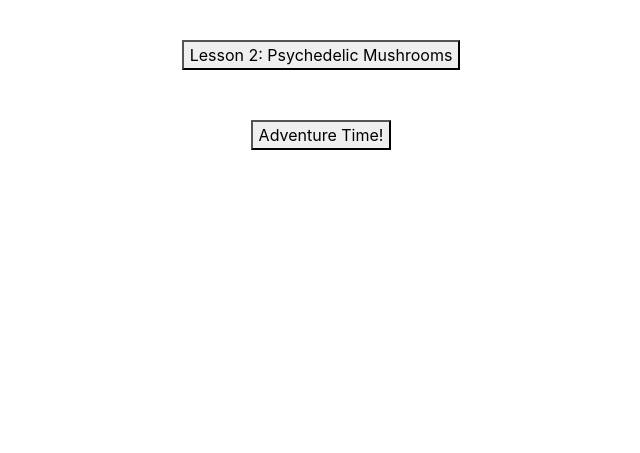
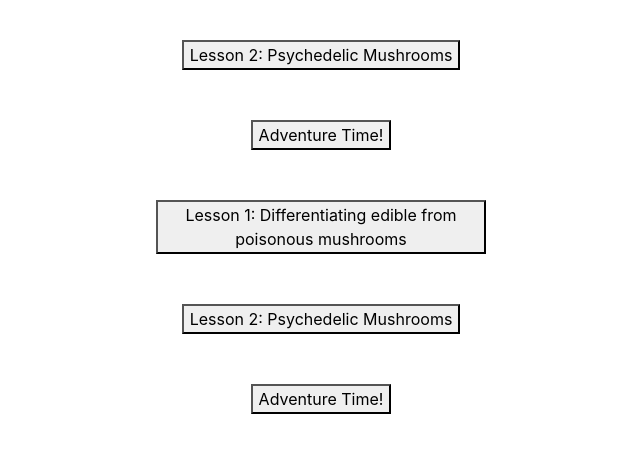
Before and after one commit to meiKuo/UI-Group-Project-, a Flask app: page / in a window 1280 px wide. Shown: the part 169-622 px from the top of the page, without its empty margins (319-959 px from the left). Run offline with Flask 2, Linux system fonts and the light colour scheme; some libraries are stand-ins or nearby versions.

Commit message:
add overview back

```diff
--- a/templates/homepage.html
+++ b/templates/homepage.html
@@ -22,7 +22,7 @@
             text-align: center;
         }
 
-        .padButtons{
+        .padButtons {
             padding: 25px;
         }
     </style>
@@ -34,8 +34,30 @@
         Mushroom Lessons
     </div>
 
+
+
     <div id='Overview'>
+        <div class='row'>
+            <div class='col-md-4'></div>
+            <div class='col-md-4 padButtons'>
+                <a class="right" href="/lesson1"><button class="button">Lesson 1: Differentiating edible from poisonous
+                        mushrooms</button></a>
+            </div>
+        </div>
 
+        <div class='row'>
+            <div class='col-md-4'></div>
+            <div class='col-md-4 title padButtons'>
+                <a class="right" href="/lesson2"><button class="button">Lesson 2: Psychedelic Mushrooms</button></a>
+            </div>
+        </div>
+
+        <div class='row'>
+            <div class='col-md-4'></div>
+            <div class='col-md-4 title padButtons'>
+                <a class="right" href="/game/1"><button class="button">Adventure Time!</button></a>
+            </div>
+        </div>
     </div>
 </body>
 
```
